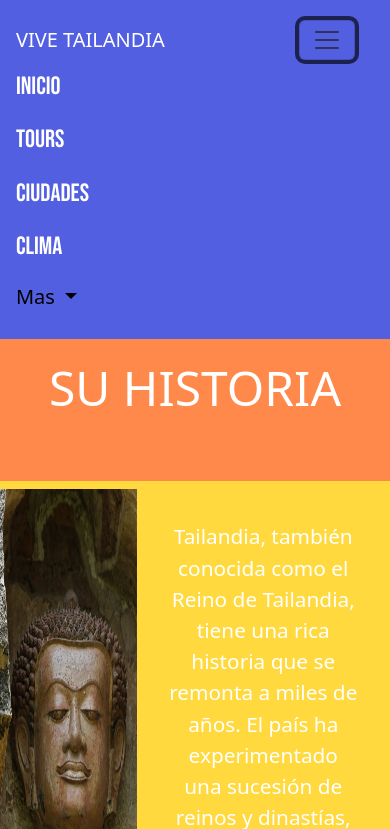
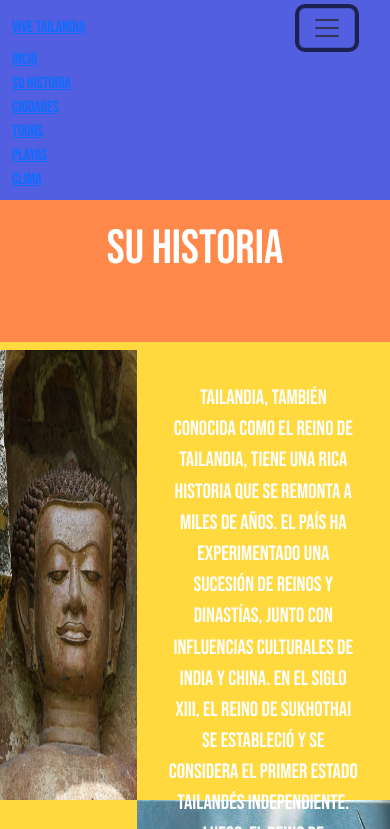
Before and after one commit to Barbygodoy/PreEntrega2Godoy, a plain HTML site: page page/suhistoria.html in a window 390 px wide. Both pictures are taken after a click on the button "Toggle navigation". Shown: the top 829 px of the page. Drawn offline with nearby package versions, Linux system fonts and the light colour scheme.

Commit message:
modificacion de nav y de los parrafos

```diff
--- a/page/suhistoria.html
+++ b/page/suhistoria.html
@@ -4,45 +4,36 @@
     <meta charset="UTF-8">
     <meta name="viewport" content="width=device-width, initial-scale=1.0">
     <title>VIVE TAILANDIA</title>
-    <link rel="stylesheet" href="../style.css">
+    <link rel="preconnect" href="https://fonts.googleapis.com">
+    <link rel="preconnect" href="https://fonts.gstatic.com" crossorigin>
+    <link href="https://fonts.googleapis.com/css2?family=Bebas+Neue&display=swap" rel="stylesheet">
+
     <!--boostrap-->
     <link href="https://cdn.jsdelivr.net/npm/bootstrap@5.3.1/dist/css/bootstrap.min.css" rel="stylesheet"
     integrity="sha384-4bw+/aepP/YC94hEpVNVgiZdgIC5+VKNBQNGCHeKRQN+PtmoHDEXuppvnDJzQIu9" crossorigin="anonymous">
+   <!--estilos css-->
+    <link rel="stylesheet" href="../style.css">
 </head>
+
 <body>
-    <!--inicio header-->
-    <header class="lista">
-        <nav class="navbar navbar-expand-lg "  >
+
+    <!-- Inicio header -->
+    <header>
+      <nav class="navbar navbar-expand-lg ">
         <div class="container-fluid">
-              <a class="navbar-brand" style="color: white;" href="#">VIVE TAILANDIA</a>
-              <button class="navbar-toggler" type="button" data-bs-toggle="collapse" data-bs-target="#navbarNavDropdown" aria-controls="navbarNavDropdown" aria-expanded="false" aria-label="Toggle navigation">
+          <a  href="../index.html">VIVE TAILANDIA</a>
+          <button class="navbar-toggler" type="button" data-bs-toggle="collapse" data-bs-target="#navbarNavAltMarkup" aria-controls="navbarNavAltMarkup" aria-expanded="false" aria-label="Toggle navigation">
           <span class="navbar-toggler-icon"></span>
           </button>
-              <div class="collapse navbar-collapse justify-content-end" id="navbarNavDropdown">
-                <ul class="navbar-nav">
-                  <li class="nav-item">
-                    <a class="titulo nav-link " aria-current="page" style="font-size: 25px; color: white;" href="../index.html">Inicio</a>
-                  </li>
-                  <li class="nav-item ">
-                    <a class="titulo nav-link" style="font-size: 25px; color: white;" href="tours.html">Tours</a>
-                  </li>
-                  <li class="nav-item">
-                    <a class="titulo nav-link" style="font-size: 25px; color: white;" href="ciudades.html">Ciudades</a>
-                  </li>
-                  <li class="nav-item">
-                    <a class="titulo nav-link" style="font-size: 25px; color: white;" href="https://www.tiempo.com/tailandia.htm" target="_blank">Clima</a>
-                  </li>
-                  <li class="nav-item dropdown">
-                    <a class="tiutlo nav-link dropdown-toggle" style="font-size: 20px; color: black;" href="#" role="button" data-bs-toggle="dropdown" aria-expanded="false">
-                      Mas
-                    </a>
-                    <ul class="menunav dropdown-menu"data-bs-theme="dark">
-                      <li><a class="dropdown-item" href="playasdetailandia.html">Playas</a></li>
-                      <li><a class="dropdown-item" href="comidatai.html">Comidas</a></li>
-                      <li><a class="dropdown-item" href="https://www.skyscanner.es/" target="_blank">Vuelos</a></li>
-                    </ul>
-                  </li>
-                </ul>
+        <div class="titulosnav collapse navbar-collapse" id="navbarNavAltMarkup">
+          <div class="navbar-nav">
+            <a href="../index.html">INCIO</a>
+            <a  href="suhistoria.html">SU HISTORIA</a>
+            <a  href="ciudades.html">CIUDADES</a>
+            <a  href="tours.html">TOURS</a>
+            <a  href="playasdetailandia.html">PLAYAS</a>
+            <a  href="https://www.tiempo.com/tailandia.htm"  target="_blank">CLIMA</a>
+          </div>
         </div>
         </div>
       </nav>
@@ -59,14 +50,17 @@
                 <p class="suhistoriap1">
                 Tailandia, también conocida como el Reino de Tailandia, tiene una rica historia que se remonta a miles de años.
                 El país ha experimentado una sucesión de reinos y dinastías, junto con influencias culturales de India y China.
+                En el siglo XIII, el Reino de Sukhothai se estableció y se considera el primer estado tailandés independiente. Luego, el Reino de Ayutthaya ascendió al poder en el siglo XIV y se convirtió en un importante centro comercial. Sin embargo, en el siglo XVIII, los birmanos invadieron Ayutthaya y lo destruyeron, llevando a la caída del reino.
+                </p>
 
-                En el siglo XIII, el Reino de Sukhothai se estableció y se considera el primer estado tailandés independiente. Luego, el Reino de Ayutthaya ascendió al poder en el siglo XIV y se convirtió en un importante centro comercial. Sin embargo, en el siglo XVIII, los birmanos invadieron Ayutthaya y lo destruyeron, llevando a la caída del reino.
-
+                <p class="suhistoriap2">
                 Después de la caída de Ayutthaya, Tailandia se dividió en diferentes reinos hasta que finalmente, en 1782, se fundó el Reino de Rattanakosin con Bangkok como su capital. Bajo el reinado de Rama IV y Rama V, Tailandia se modernizó y se evitaron las colonizaciones europeas, a excepción de algunos territorios en el sureste asiático.
                 Durante el siglo XX, Tailandia pasó por cambios políticos y sociales significativos.
                 </p>
-                <p class="suhistoriap2"> El país se renombró como Tailandia en 1939 y experimentó períodos de gobierno militar intercalados con regímenes democráticos. Aunque el país logró mantenerse neutral durante la Segunda Guerra Mundial, se vio afectado por los conflictos de la Guerra Fría.
+                <p class="suhistoriap3"> El país se renombró como Tailandia en 1939 y experimentó períodos de gobierno militar intercalados con regímenes democráticos. Aunque el país logró mantenerse neutral durante la Segunda Guerra Mundial, se vio afectado por los conflictos de la Guerra Fría.
+                </p>
 
+                <p class="suhistoriap4">
                 En las últimas décadas, Tailandia se ha convertido en un popular destino turístico y ha experimentado un crecimiento económico notable. Sin embargo, también ha enfrentado desafíos políticos y sociales, como protestas y cambios de gobierno.
 
                 En resumen, la historia de Tailandia abarca desde antiguos reinos hasta su evolución en un país moderno, enfrentando diversas influencias y desafíos a lo largo del tiempo.
@@ -76,11 +70,12 @@
                 <iframe class="grid-video-1" width="560" height="315" src="https://www.youtube.com/embed/ytVRg8h-UmA" title="YouTube video player" frameborder="0" allow="accelerometer; autoplay; clipboard-write; encrypted-media; gyroscope; picture-in-picture; web-share" allowfullscreen></iframe>
             </section>
         </main>
-<!--incio footer-->
-    <footer>
-            <a href="https://www.instagram.com/viveetailandiaaa/" target="_blank"><img src="../imagenes/instaazul.jpg" alt="logo instagram"></a>
-            <img src="../imagenes/facebookazul.jpg" alt="logo facebook">
 
+   <!--Inicio del footer -->
+<footer class="padrefooter" >
+
+  <a href="https://www.instagram.com/viveetailandiaaa/" target="_blank"> <img src="../imagenes/instanaranja.jpg" alt="logo instagram"></a>
+  <a href="#"><img src="../imagenes/facebooknaranja.jpg" alt="logo facebook"></a>
 
 </footer>
     <script src="https://cdn.jsdelivr.net/npm/bootstrap@5.3.1/dist/js/bootstrap.bundle.min.js"
```
Lines whose indentation alone changed are shown as unchanged.
